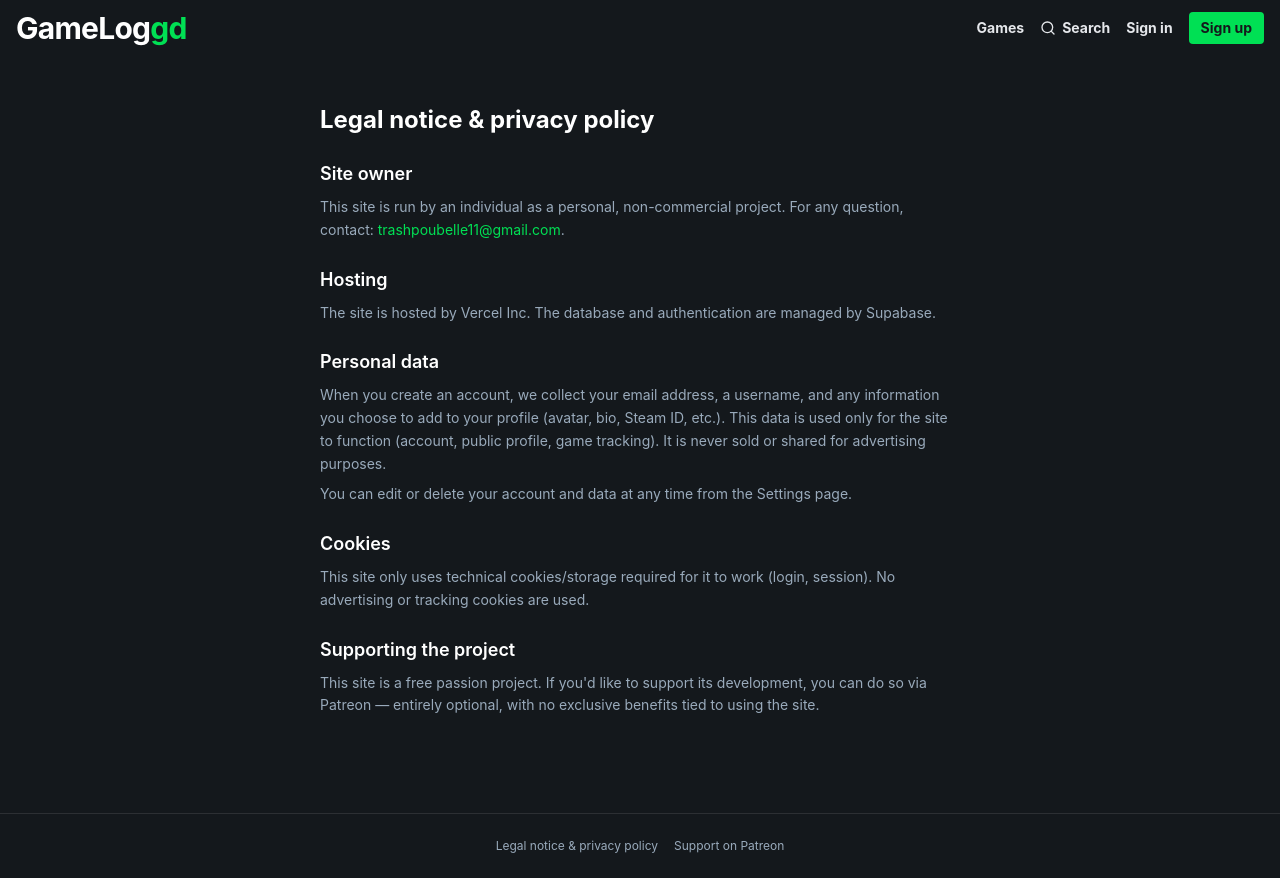
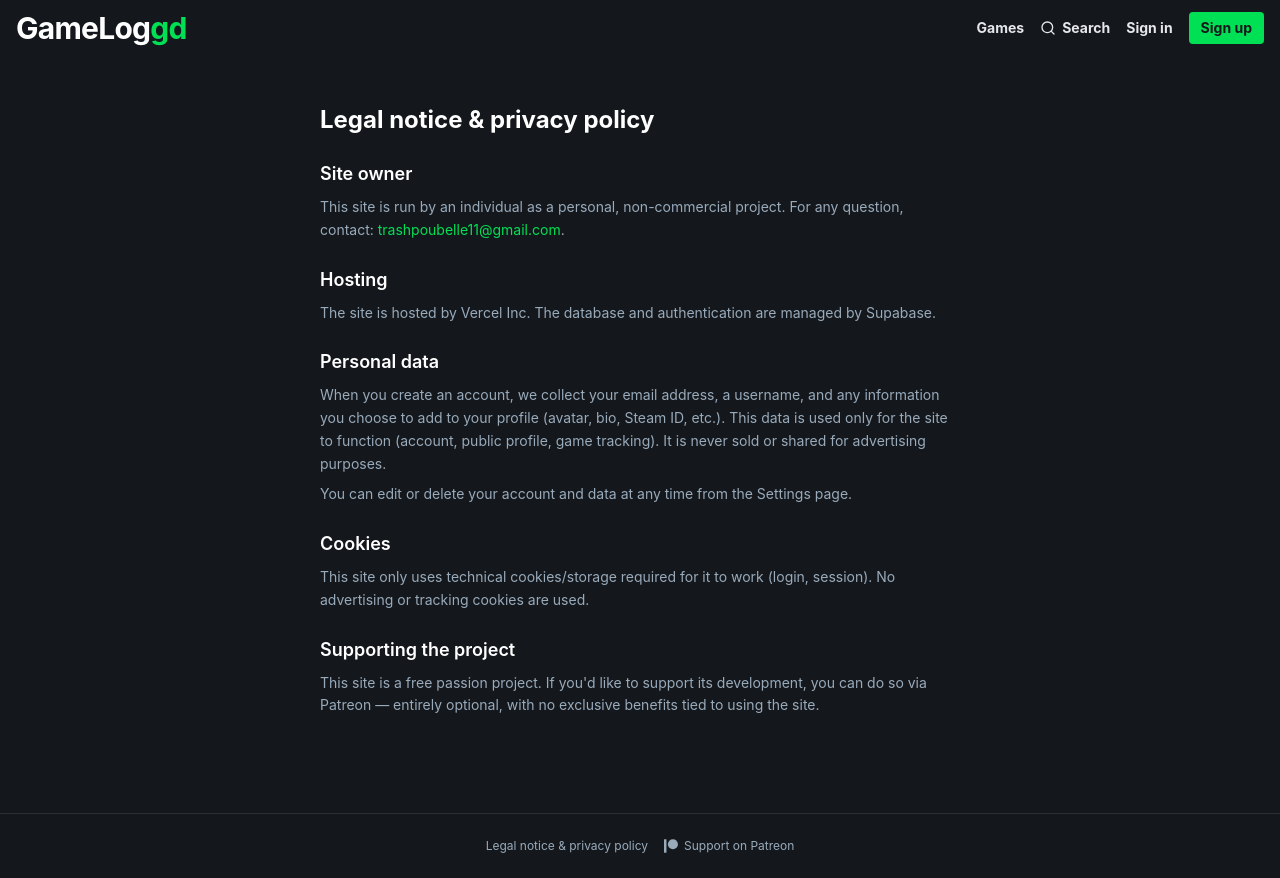
Before and after one commit to Evaan11/Gamelog, a React (Vite) app: page /legal in a window 1280 px wide. Built offline with nearby package versions, Linux system fonts and the light colour scheme; no server answers.

Commit message:
Add Patreon icon to footer link

```diff
--- a/src/components/Footer.tsx
+++ b/src/components/Footer.tsx
@@ -11,8 +11,12 @@ export function Footer() {
           href="https://patreon.com/gameloggd"
           target="_blank"
           rel="noopener noreferrer"
-          className="hover:text-text transition-colors"
+          className="flex items-center gap-1.5 hover:text-text transition-colors"
         >
+          <svg width="14" height="14" viewBox="0 0 569 546" xmlns="http://www.w3.org/2000/svg" fill="currentColor">
+            <circle cx="362.589" cy="204.518" r="204.518" />
+            <rect x="0" y="0" width="100" height="545.792" />
+          </svg>
           Support on Patreon
         </a>
       </div>
```
